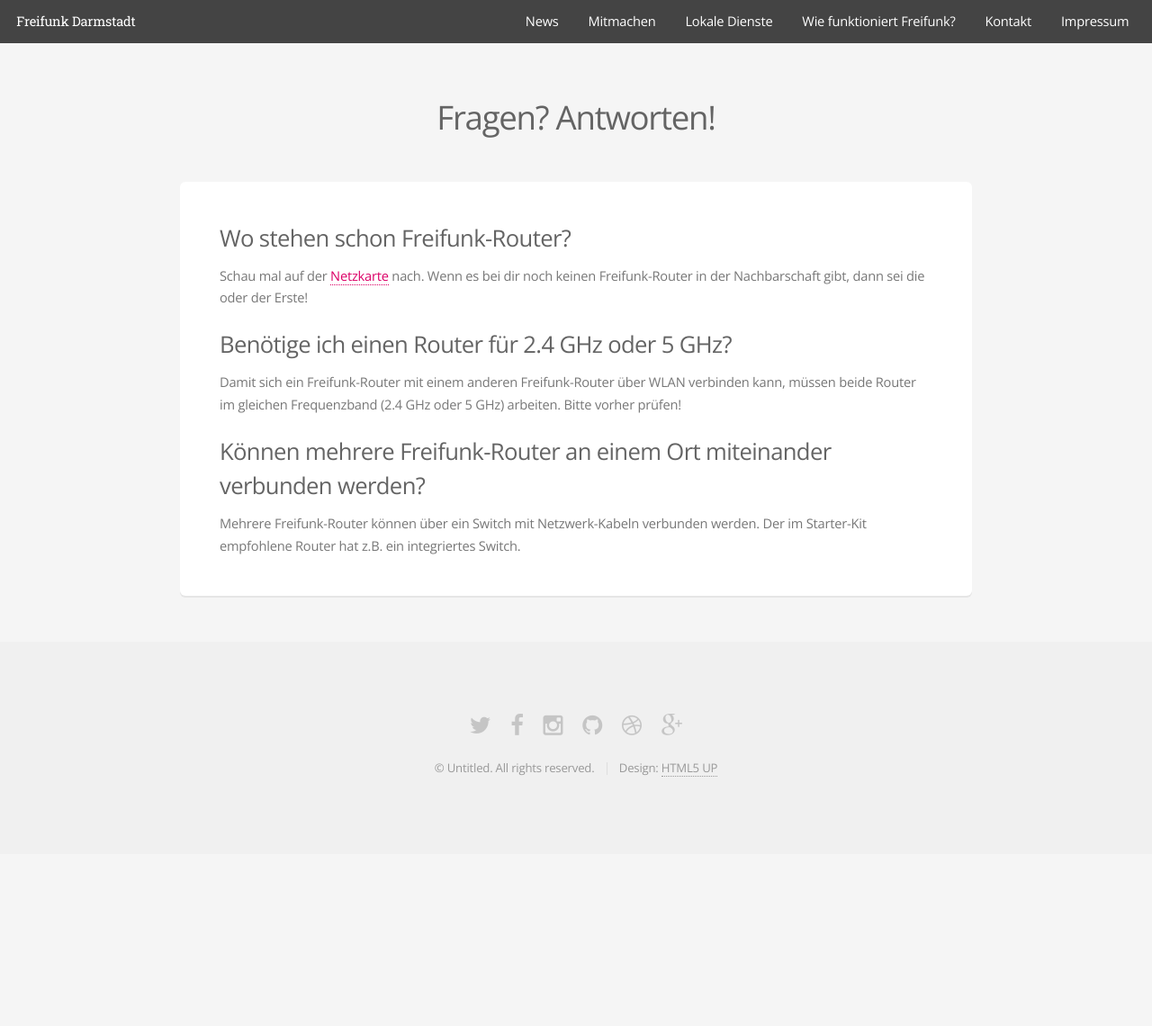
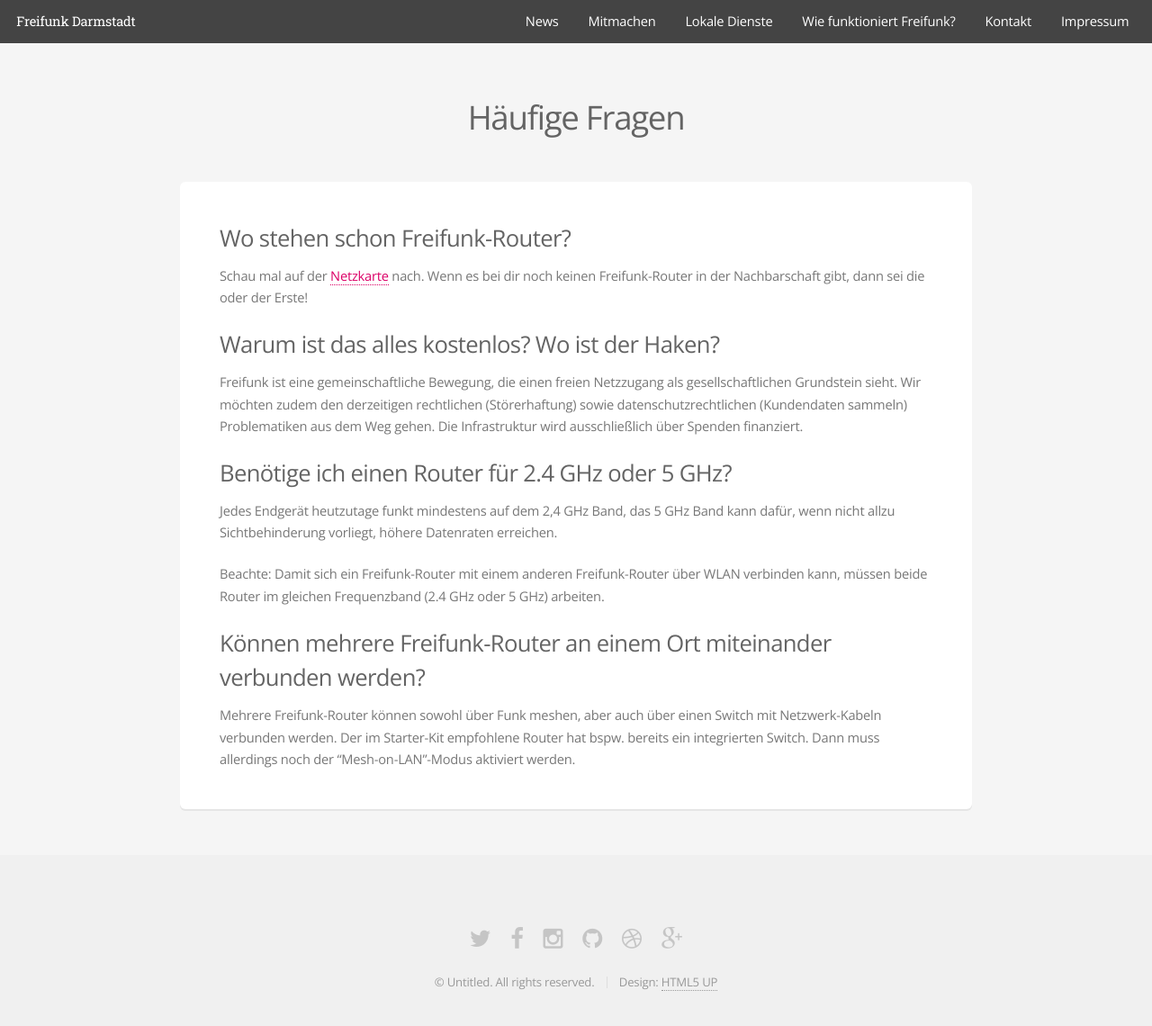
Before and after one commit to mdrenger/darmstadt.freifunk.net, a Jekyll site: the page built from pages/mitmachen/faq.md, in a window 1280 px wide and 1186 px high. Shown: the top 1140 px of the window at 90% size. Built offline with Jekyll 4.4.1, drawn with Linux system fonts in a browser that asks for light colours.

Commit message:
mitmachen/faq: Rename to 'Häufige Fragen', add a question, rephrase some answers

```diff
--- a/pages/mitmachen/faq.md
+++ b/pages/mitmachen/faq.md
@@ -1,5 +1,5 @@
 ---
-title: Fragen? Antworten!
+title: Häufige Fragen
 layout: page
 sub_menu: true
 top_url: /mitmachen/
@@ -11,10 +11,16 @@
 
 Schau mal auf der <a href="karte.html">Netzkarte</a> nach. Wenn es bei dir noch keinen Freifunk-Router in der Nachbarschaft gibt, dann sei die oder der Erste!
 
+### Warum ist das alles kostenlos? Wo ist der Haken?
+
+Freifunk ist eine gemeinschaftliche Bewegung, die einen freien Netzzugang als gesellschaftlichen Grundstein sieht. Wir möchten zudem den derzeitigen rechtlichen (Störerhaftung) sowie datenschutzrechtlichen (Kundendaten sammeln) Problematiken aus dem Weg gehen. Die Infrastruktur wird ausschließlich über Spenden finanziert.
+
 ### Benötige ich einen Router für 2.4 GHz oder 5 GHz?
 
-Damit sich ein Freifunk-Router mit einem anderen Freifunk-Router über WLAN verbinden kann, müssen beide Router im gleichen Frequenzband (2.4 GHz oder 5 GHz) arbeiten. Bitte vorher prüfen!
+Jedes Endgerät heutzutage funkt mindestens auf dem 2,4 GHz Band, das 5 GHz Band kann dafür, wenn nicht allzu Sichtbehinderung vorliegt, höhere Datenraten erreichen.
+
+Beachte: Damit sich ein Freifunk-Router mit einem anderen Freifunk-Router über WLAN verbinden kann, müssen beide Router im gleichen Frequenzband (2.4 GHz oder 5 GHz) arbeiten.
 
 ### Können mehrere Freifunk-Router an einem Ort miteinander verbunden werden?
 
-Mehrere Freifunk-Router können über ein Switch mit Netzwerk-Kabeln verbunden werden. Der im Starter-Kit empfohlene Router hat z.B. ein integriertes Switch.
+Mehrere Freifunk-Router können sowohl über Funk meshen, aber auch über einen Switch mit Netzwerk-Kabeln verbunden werden. Der im Starter-Kit empfohlene Router hat bspw. bereits ein integrierten Switch. Dann muss allerdings noch der "Mesh-on-LAN"-Modus aktiviert werden.
```
